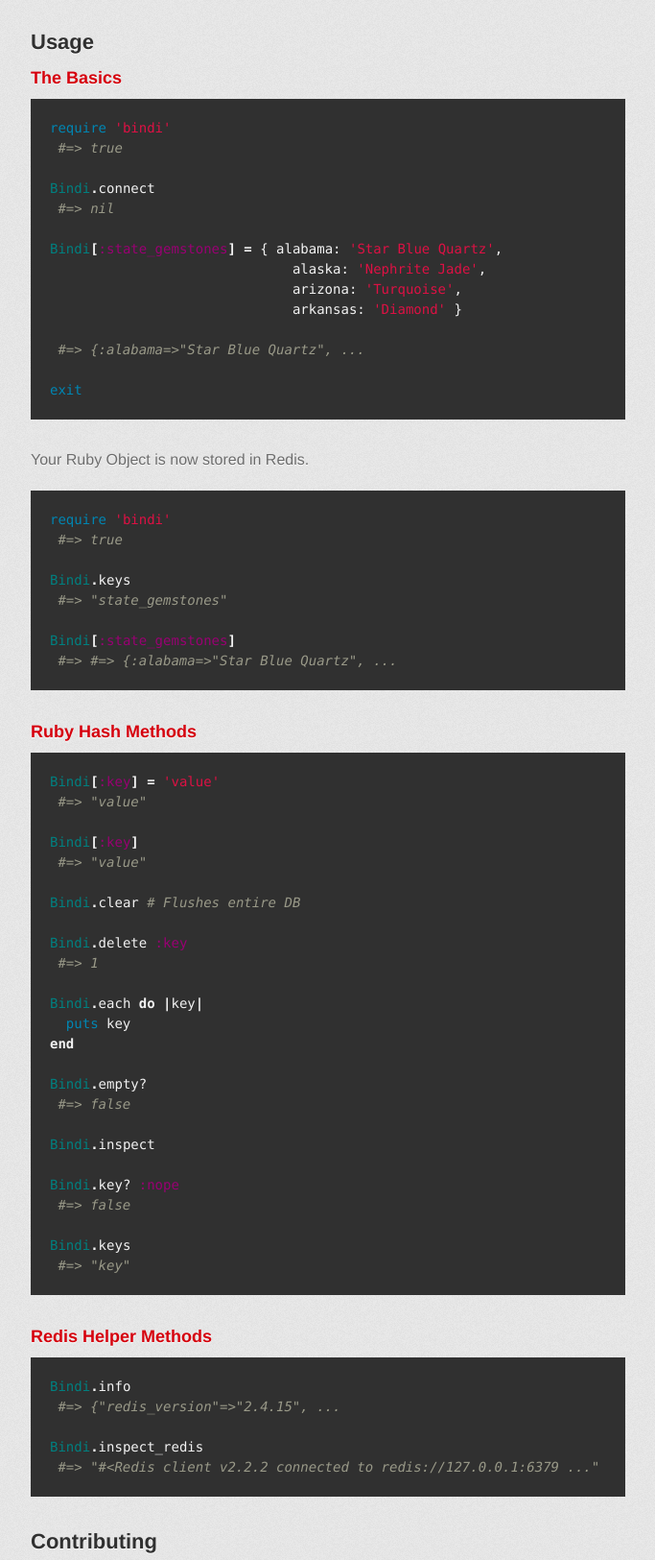
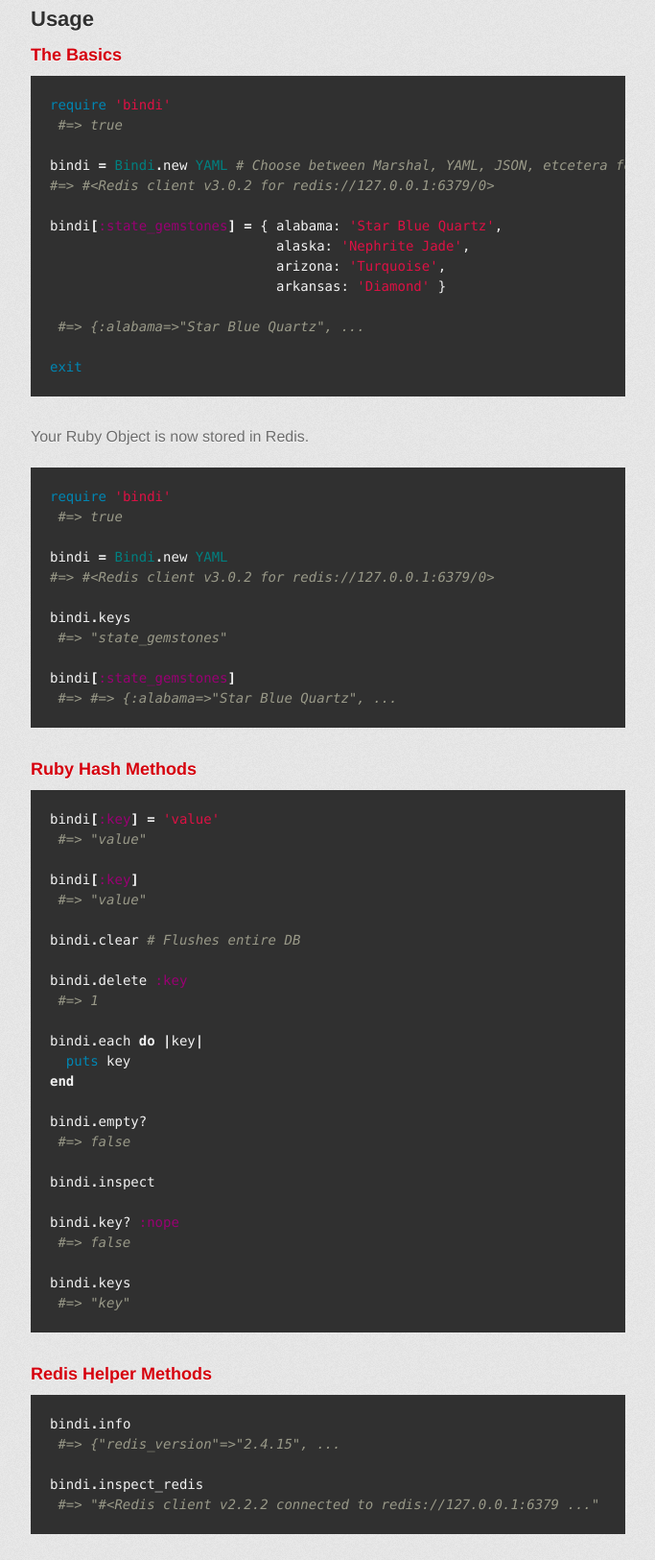
Before and after one commit to havenwood/bindi, a plain HTML site: page index.html in a window 1280 px wide. Shown: the part 972-2597 px from the top of the page at 96% size, without its empty margins (298-981 px from the left). Drawn offline with Linux system fonts and the light colour scheme; a web font is replaced by a local one.

Commit message:
Create gh-pages branch via GitHub

```diff
--- a/index.html
+++ b/index.html
@@ -33,7 +33,7 @@
         <section id="main_content">
           <h1>Bindi</h1>
 
-<p><a href="https://github.com/Havenwood/bindi">Bindi</a> is a DSL for storing marshallable Ruby Objects in <a href="http://redis.io/">Redis</a> using <a href="http://ohm.keyvalue.org/">Ohm</a> (Object-hash mapping gem for Redis).</p>
+<p><a href="https://github.com/Havenwood/bindi">Bindi</a> is a DSL for storing serializable Ruby Objects in <a href="http://redis.io/">Redis</a> using <a href="http://ohm.keyvalue.org/">Ohm</a>.</p>
 
 <h2>Installation</h2>
 
@@ -64,13 +64,13 @@
 <div class="highlight"><pre><span class="nb">require</span> <span class="s1">'bindi'</span>
  <span class="c1">#=&gt; true</span>
 
-<span class="no">Bindi</span><span class="o">.</span><span class="n">connect</span>
- <span class="c1">#=&gt; nil</span>
+<span class="n">bindi</span> <span class="o">=</span> <span class="no">Bindi</span><span class="o">.</span><span class="n">new</span> <span class="no">YAML</span> <span class="c1"># Choose between Marshal, YAML, JSON, etcetera for serializing.</span>
+<span class="c1">#=&gt; #&lt;Redis client v3.0.2 for redis://127.0.0.1:6379/0&gt;</span>
 
-<span class="no">Bindi</span><span class="o">[</span><span class="ss">:state_gemstones</span><span class="o">]</span> <span class="o">=</span> <span class="p">{</span> <span class="n">alabama</span><span class="p">:</span> <span class="s1">'Star Blue Quartz'</span><span class="p">,</span>
-                              <span class="n">alaska</span><span class="p">:</span> <span class="s1">'Nephrite Jade'</span><span class="p">,</span>
-                              <span class="n">arizona</span><span class="p">:</span> <span class="s1">'Turquoise'</span><span class="p">,</span>
-                              <span class="n">arkansas</span><span class="p">:</span> <span class="s1">'Diamond'</span> <span class="p">}</span>
+<span class="n">bindi</span><span class="o">[</span><span class="ss">:state_gemstones</span><span class="o">]</span> <span class="o">=</span> <span class="p">{</span> <span class="n">alabama</span><span class="p">:</span> <span class="s1">'Star Blue Quartz'</span><span class="p">,</span>
+                            <span class="n">alaska</span><span class="p">:</span> <span class="s1">'Nephrite Jade'</span><span class="p">,</span>
+                            <span class="n">arizona</span><span class="p">:</span> <span class="s1">'Turquoise'</span><span class="p">,</span>
+                            <span class="n">arkansas</span><span class="p">:</span> <span class="s1">'Diamond'</span> <span class="p">}</span>
 
  <span class="c1">#=&gt; {:alabama=&gt;"Star Blue Quartz", ...</span>
 
@@ -82,48 +82,51 @@
 <div class="highlight"><pre><span class="nb">require</span> <span class="s1">'bindi'</span>
  <span class="c1">#=&gt; true</span>
 
-<span class="no">Bindi</span><span class="o">.</span><span class="n">keys</span>
+<span class="n">bindi</span> <span class="o">=</span> <span class="no">Bindi</span><span class="o">.</span><span class="n">new</span> <span class="no">YAML</span>
+<span class="c1">#=&gt; #&lt;Redis client v3.0.2 for redis://127.0.0.1:6379/0&gt;</span>
+
+<span class="n">bindi</span><span class="o">.</span><span class="n">keys</span>
  <span class="c1">#=&gt; "state_gemstones"</span>
 
-<span class="no">Bindi</span><span class="o">[</span><span class="ss">:state_gemstones</span><span class="o">]</span>
+<span class="n">bindi</span><span class="o">[</span><span class="ss">:state_gemstones</span><span class="o">]</span>
  <span class="c1">#=&gt; #=&gt; {:alabama=&gt;"Star Blue Quartz", ...</span>
 </pre></div>
 
 <h3>Ruby Hash Methods</h3>
 
-<div class="highlight"><pre><span class="no">Bindi</span><span class="o">[</span><span class="ss">:key</span><span class="o">]</span> <span class="o">=</span> <span class="s1">'value'</span>
+<div class="highlight"><pre><span class="n">bindi</span><span class="o">[</span><span class="ss">:key</span><span class="o">]</span> <span class="o">=</span> <span class="s1">'value'</span>
  <span class="c1">#=&gt; "value"</span>
 
-<span class="no">Bindi</span><span class="o">[</span><span class="ss">:key</span><span class="o">]</span>
+<span class="n">bindi</span><span class="o">[</span><span class="ss">:key</span><span class="o">]</span>
  <span class="c1">#=&gt; "value"</span>
 
-<span class="no">Bindi</span><span class="o">.</span><span class="n">clear</span> <span class="c1"># Flushes entire DB</span>
+<span class="n">bindi</span><span class="o">.</span><span class="n">clear</span> <span class="c1"># Flushes entire DB</span>
 
-<span class="no">Bindi</span><span class="o">.</span><span class="n">delete</span> <span class="ss">:key</span>
+<span class="n">bindi</span><span class="o">.</span><span class="n">delete</span> <span class="ss">:key</span>
  <span class="c1">#=&gt; 1</span>
 
-<span class="no">Bindi</span><span class="o">.</span><span class="n">each</span> <span class="k">do</span> <span class="o">|</span><span class="n">key</span><span class="o">|</span>
+<span class="n">bindi</span><span class="o">.</span><span class="n">each</span> <span class="k">do</span> <span class="o">|</span><span class="n">key</span><span class="o">|</span>
   <span class="nb">puts</span> <span class="n">key</span>
 <span class="k">end</span>
 
-<span class="no">Bindi</span><span class="o">.</span><span class="n">empty?</span>
+<span class="n">bindi</span><span class="o">.</span><span class="n">empty?</span>
  <span class="c1">#=&gt; false</span>
 
-<span class="no">Bindi</span><span class="o">.</span><span class="n">inspect</span>
+<span class="n">bindi</span><span class="o">.</span><span class="n">inspect</span>
 
-<span class="no">Bindi</span><span class="o">.</span><span class="n">key?</span> <span class="ss">:nope</span>
+<span class="n">bindi</span><span class="o">.</span><span class="n">key?</span> <span class="ss">:nope</span>
  <span class="c1">#=&gt; false</span>
 
-<span class="no">Bindi</span><span class="o">.</span><span class="n">keys</span>
+<span class="n">bindi</span><span class="o">.</span><span class="n">keys</span>
  <span class="c1">#=&gt; "key"</span>
 </pre></div>
 
 <h3>Redis Helper Methods</h3>
 
-<div class="highlight"><pre><span class="no">Bindi</span><span class="o">.</span><span class="n">info</span>
+<div class="highlight"><pre><span class="n">bindi</span><span class="o">.</span><span class="n">info</span>
  <span class="c1">#=&gt; {"redis_version"=&gt;"2.4.15", ...</span>
 
-<span class="no">Bindi</span><span class="o">.</span><span class="n">inspect_redis</span>
+<span class="n">bindi</span><span class="o">.</span><span class="n">inspect_redis</span>
  <span class="c1">#=&gt; "#&lt;Redis client v2.2.2 connected to redis://127.0.0.1:6379 ..."</span>
 </pre></div>
 
```
Also changed, not shown: params.json (+1 -1 lines).
